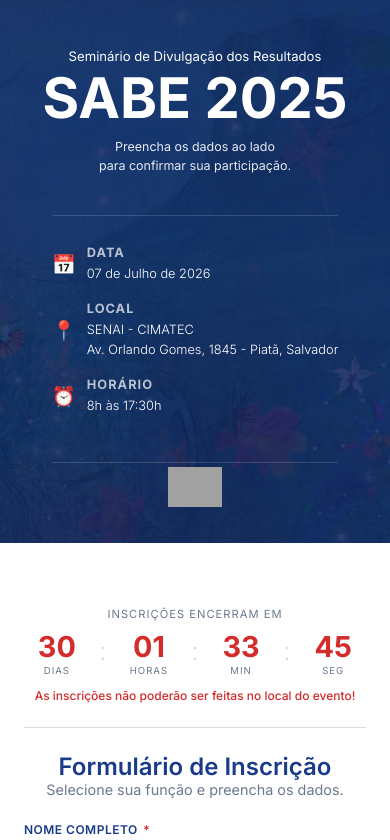
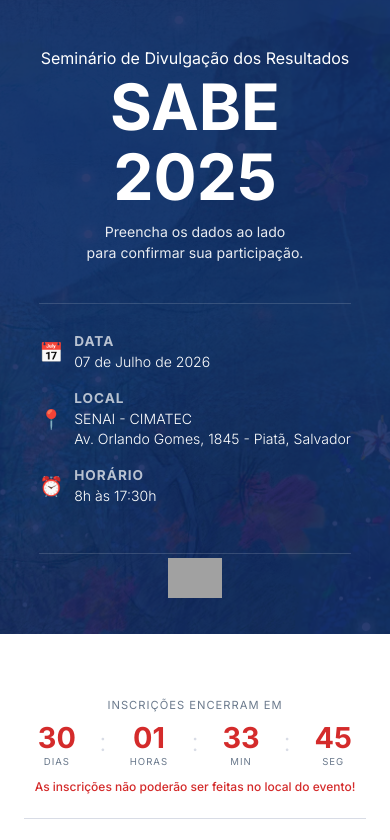
Before and after one commit to everton-web/formulario_credenciamento, a plain HTML site: page index.html in a window 390 px wide. Shown: the top 840 px of the page. Drawn offline with Linux system fonts and the light colour scheme; no server answers; grey boxes are pictures that could not be loaded.

Commit message:
padding top bottom

```diff
--- a/index.html
+++ b/index.html
@@ -101,18 +101,25 @@
       .container { flex-direction: column; }
       .left-panel { min-height: auto; padding: 3rem 1.5rem 5rem; }
       .event-info { text-align: center; max-width: 100%; }
-      .logo-sec { display: block; text-align: center; }
-      .event-info h1 { font-size: 0.82rem; white-space: nowrap; }
-      .event-info h1 .highlight { font-size: 3.5rem; white-space: normal; }
+      .logo-sec { display: block; text-align: center; margin-top: 2.5rem; }
+      .event-info h1 { font-size: 1rem; white-space: nowrap; }
+      .event-info h1 .highlight { font-size: 4rem; white-space: normal; }
+      .event-info p { font-size: 0.88rem; white-space: normal; max-width: 300px; margin-left: auto; margin-right: auto; }
       .info-group { display: table; margin: 0 auto; }
       .info-item { justify-content: flex-start; text-align: left; }
-      .event-info p { white-space: normal; max-width: 280px; margin-left: auto; margin-right: auto; }
+      .info-text strong { font-size: 0.85rem; }
+      .info-text span { font-size: 0.88rem; }
       .mobile-br { display: inline; }
       .right-panel { padding: 4rem 1.5rem 5rem; overflow-y: visible; align-items: center; }
       .card { max-width: 100%; text-align: center; }
       .card label { text-align: left; }
       .card .field-error { text-align: left; }
       .countdown-boxes { justify-content: center; }
+      .form-header h2 { font-size: 1.7rem; }
+      .form-header p { font-size: 1rem; }
+      label { font-size: 0.82rem; }
+      input, select { font-size: 1rem; padding: 0.85rem 1rem; }
+      .btn { font-size: 1rem; padding: 1rem 1.5rem; }
     }
   </style>
 </head>
```
